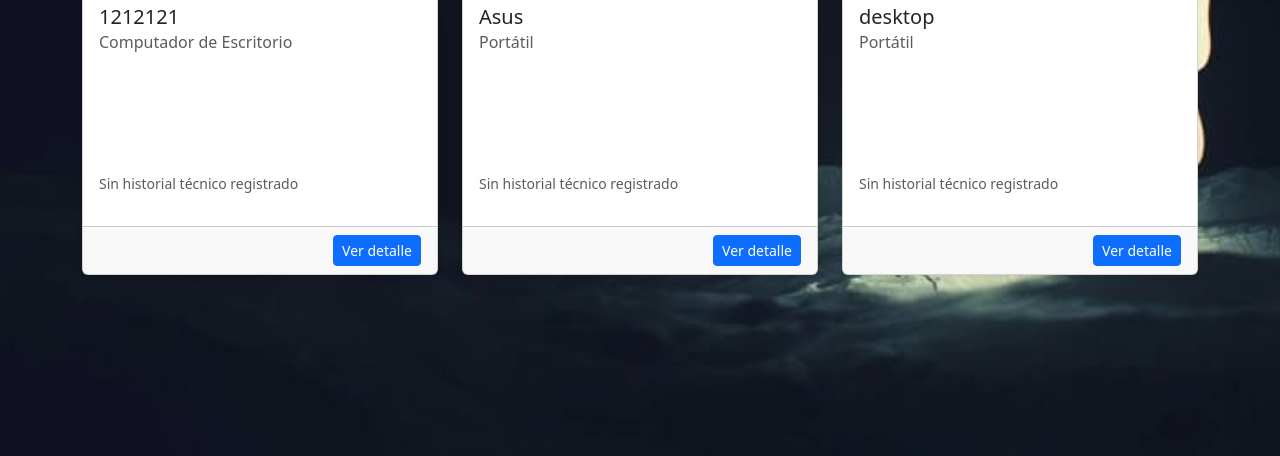
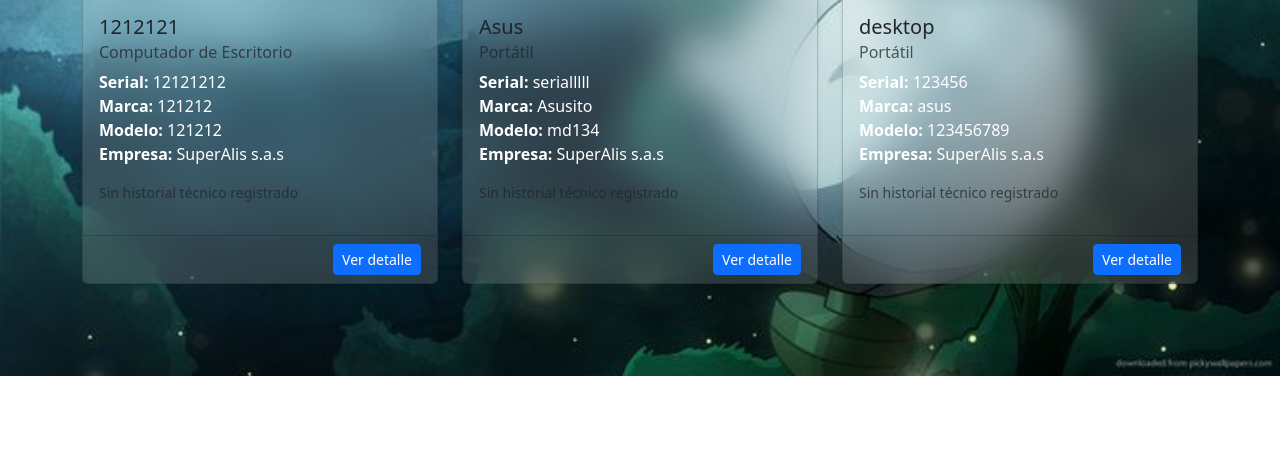
Before and after one commit to GranadosMontoya/log_agp, a Django app: page /pc/pc/ in a window 1280 px wide. Shown: the part 344-800 px from the top of the page. Run offline with Django 5.2, Linux system fonts and the light colour scheme; a user stored in the database is signed in; data comes from the database, SQL or seed files in the repository; data that the repository does not hold is empty.

Commit message:
tarjetas

```diff
--- a/apps/PC/static/css/lista_equipos.css
+++ b/apps/PC/static/css/lista_equipos.css
@@ -1,6 +1,6 @@
 body {
     font-family: 'Segoe UI', Tahoma, Geneva, Verdana, sans-serif;
-    background-image: url("/static/img/fondo_equipos.jpg");
+    background-image: url("/static/img/totoro.jpg");
     background-repeat: no-repeat;
     background-size: cover;
 }
@@ -29,3 +29,21 @@ body {
     margin: 0 auto;
     display: block;
 }
+
+.titulo-lista-equipos {
+    font-size: 2.5rem;
+    color: #ffff;
+    font-weight: bold;
+}
+
+.tarjetas {
+    background-color: rgba(255, 255, 255, 0.15) !important;
+    backdrop-filter: blur(20px);
+    -webkit-backdrop-filter: blur(20px);
+    border-radius: 12px;
+    box-shadow: 0 8px 24px rgba(0, 0, 0, 0.2);
+}
+.tarjetas:hover {
+    transform: scale(1.05);
+    transition: transform 0.3s ease;
+}
--- a/apps/PC/templates/lista_pc.html
+++ b/apps/PC/templates/lista_pc.html
@@ -10,11 +10,14 @@
 
 {% block body %}
 <div class="container mt-4">
-    <h2 class="mb-4 text-center">Listado de Equipos</h2>
+    <h2 class="mb-4 text-center titulo-lista-equipos">
+        Listado de Equipos
+    </h2>
     <div class="row g-4">
         {% for equipo in equipos %}
             <div class="col-md-4">
-                <div class="card shadow-sm h-100">
+                <!-- le agregamos tarjetas además de card -->
+                <div class="card tarjetas shadow-sm h-100">
 
                     {% if equipo.foto_del_pc %}
                         <img src="{{ equipo.foto_del_pc.url }}" class="card-img-top img-standar" alt="{{ equipo.nombre }}">
@@ -64,5 +67,6 @@
             </div>
         {% endfor %}
     </div>
+
 </div>
 {% endblock %}
```
